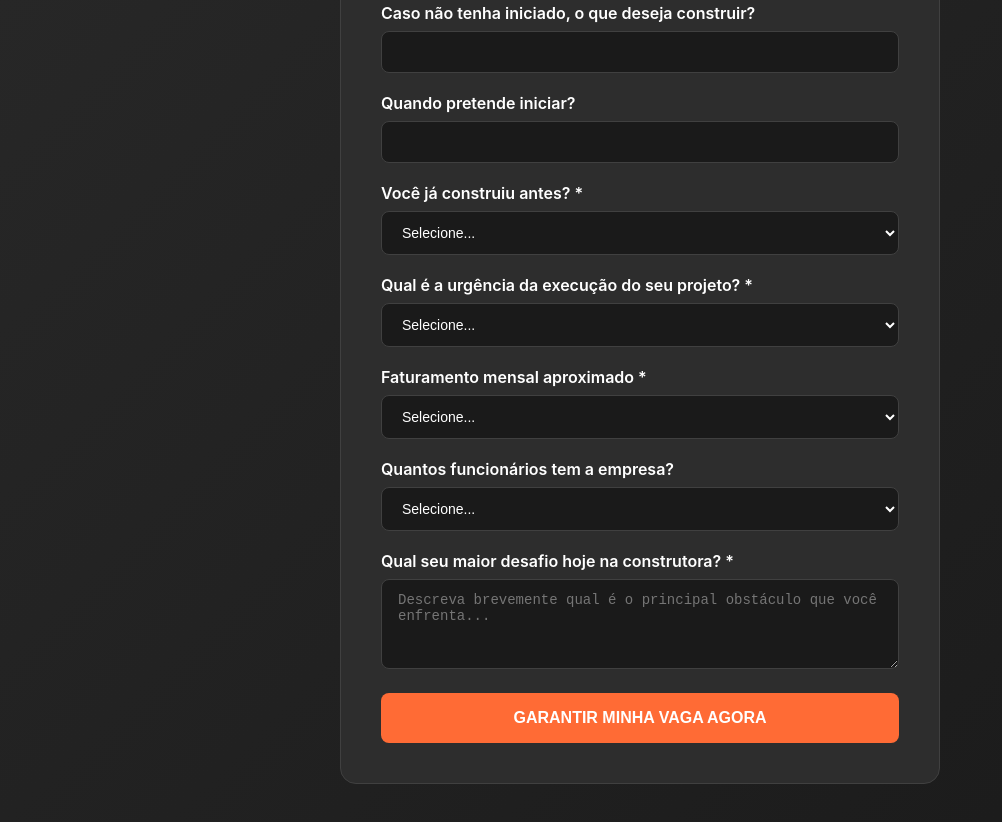
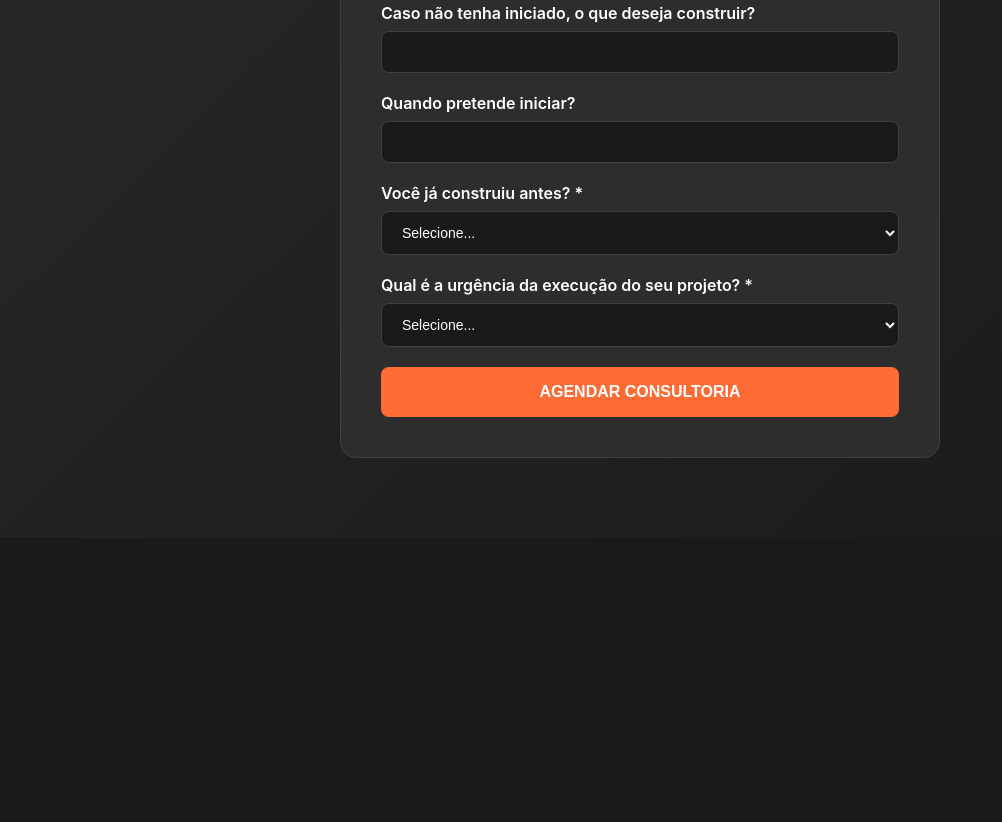
Before and after one commit to EdilsonRicardo/SafimPage, a plain HTML site: page index.html in a window 1280 px wide. Shown: the part 4550-5372 px from the top of the page, without its empty margins (0-1002 px from the left). After the commit the page ends 5088 px from the top, so only its background shows below. Drawn offline with Linux system fonts and the light colour scheme.

Commit message:
UPDATEFORM2

```diff
--- a/index.html
+++ b/index.html
@@ -961,36 +961,12 @@ Essa experiência intensa e diversificada permitiu que ele adquirisse conhecimen
                     </select>
                 </div>
 
-                <div class="form-group">
-                    <label for="revenue">Faturamento mensal aproximado *</label>
-                    <select id="revenue" name="revenue" required>
-                        <option value="">Selecione...</option>
-                        <option value="ate-50k">Até R$ 50.000</option>
-                        <option value="50k-100k">R$ 50.000 - R$ 100.000</option>
-                        <option value="100k-300k">R$ 100.000 - R$ 300.000</option>
-                        <option value="300k-500k">R$ 300.000 - R$ 500.000</option>
-                        <option value="acima-500k">Acima de R$ 500.000</option>
-                    </select>
-                </div>
 
-                <div class="form-group">
-                    <label for="employees">Quantos funcionários tem a empresa?</label>
-                    <select id="employees" name="employees">
-                        <option value="">Selecione...</option>
-                        <option value="1-5">1 a 5</option>
-                        <option value="6-15">6 a 15</option>
-                        <option value="16-30">16 a 30</option>
-                        <option value="31-50">31 a 50</option>
-                        <option value="acima-50">Acima de 50</option>
-                    </select>
-                </div>
 
-                <div class="form-group">
-                    <label for="challenge">Qual seu maior desafio hoje na construtora? *</label>
-                    <textarea id="challenge" name="challenge" rows="4" required placeholder="Descreva brevemente qual é o principal obstáculo que você enfrenta..."></textarea>
-                </div>
 
-                <button type="submit" class="form-submit">GARANTIR MINHA VAGA AGORA</button>
+
+
+                <button type="submit" class="form-submit">AGENDAR CONSULTORIA</button>
             </form>
         </div>
     </section>
```
